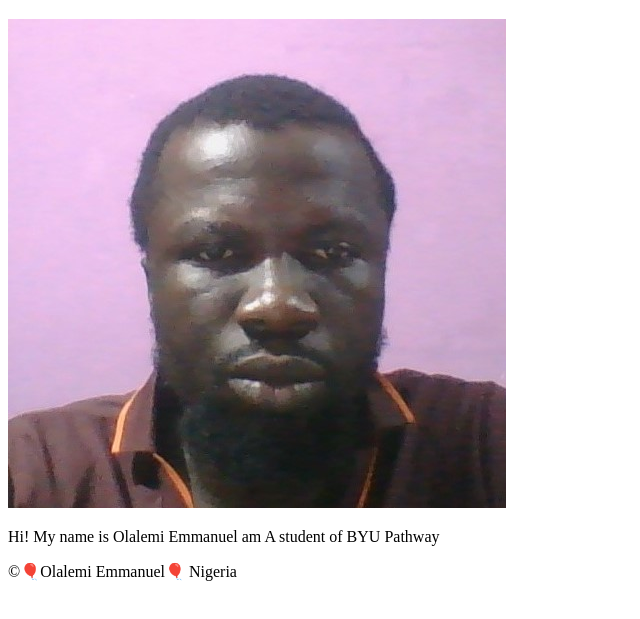
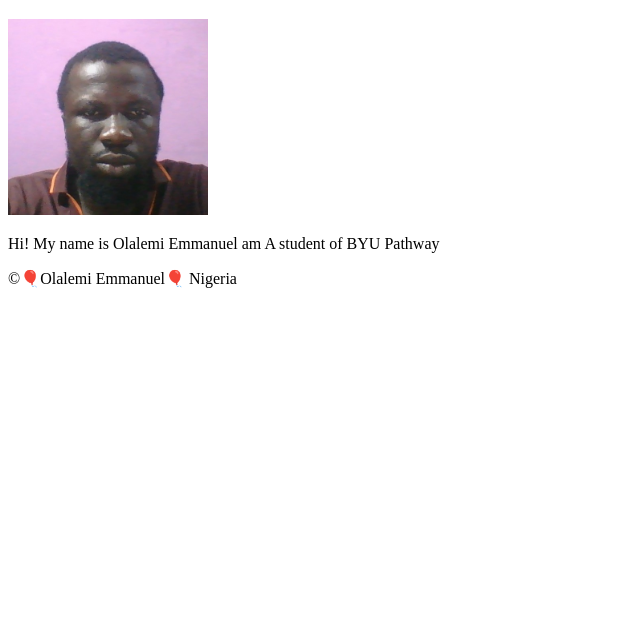
Before and after one commit to Olaxemax/wdd130, a plain HTML site: page index.html in a window 1280 px wide. Shown: the part 87-706 px from the top of the page, without its empty margins (0-640 px from the left). Drawn offline with Linux system fonts and the light colour scheme.

Commit message:
week01 assignment

```diff
--- a/index.html
+++ b/index.html
@@ -17,7 +17,7 @@
     </header>
     <main>
         <h1> Olalemi Emmanuel | WDD130</h1>
-        <img src="week01/images/profile.jpg" alt="Hello, My name is Olalemi Emmanuel">
+        <img src="week01/images/profile.jpg" alt="Hello, My name is Olalemi Emmanuel" width="200">
         <p>Hi! My name is Olalemi Emmanuel am A student of BYU Pathway</p>
     </main>
     <footer>
```
